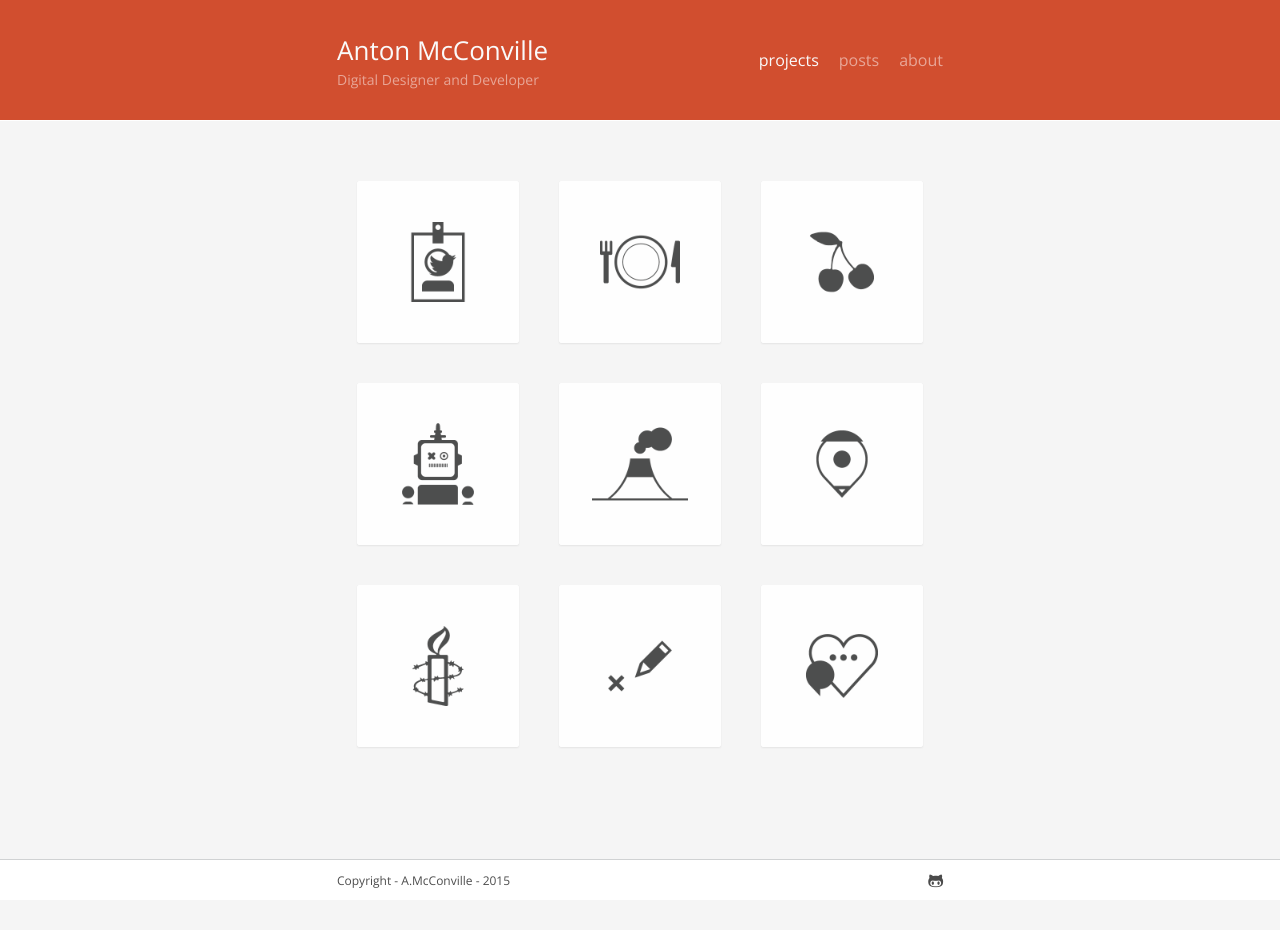
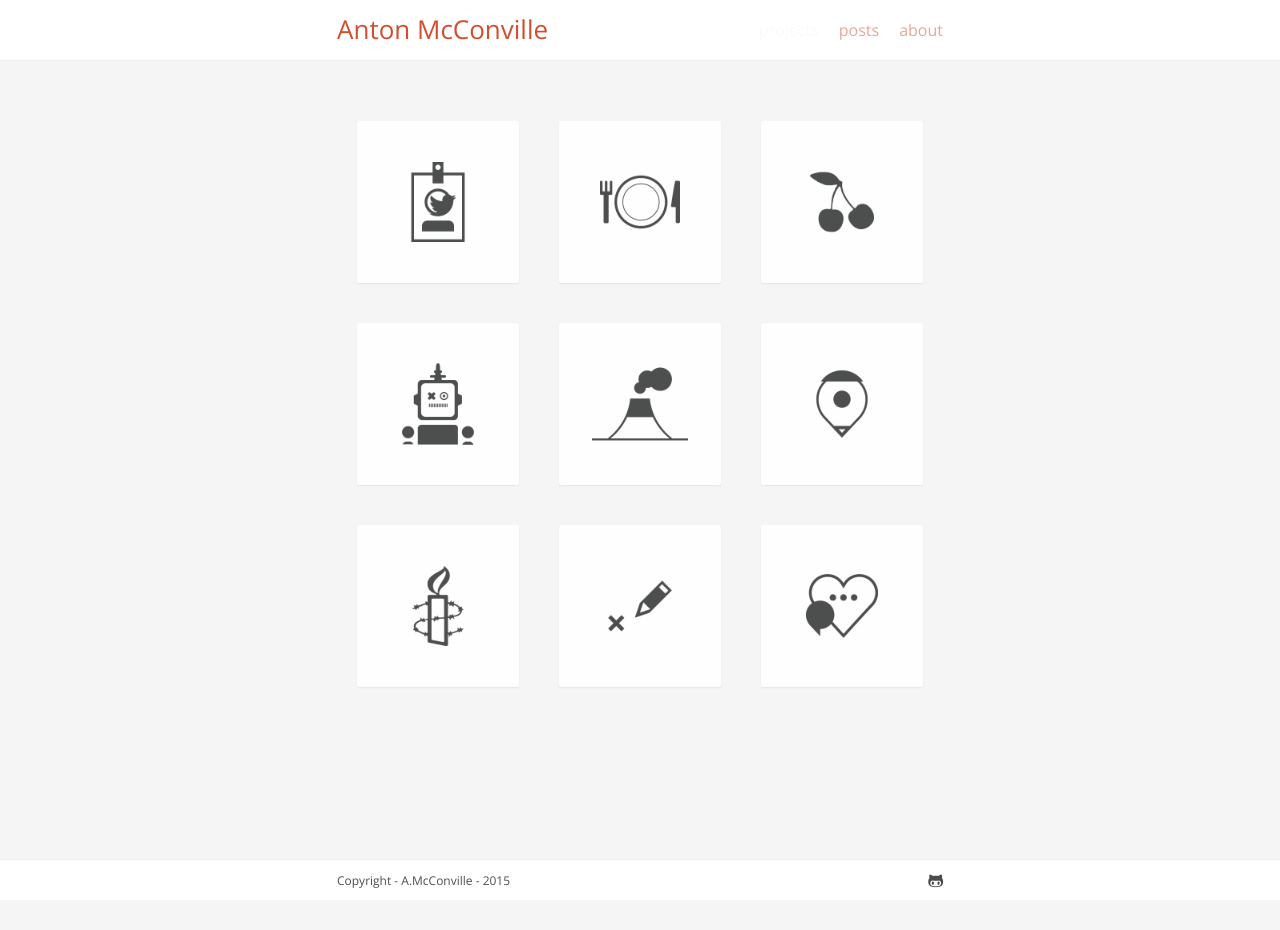
Before and after one commit to antonmc/antonmc.github.io, a Jekyll site: the page index.html, which Jekyll copies as it is, in a window 1280 px wide. Built offline with Jekyll 4.4.1, drawn with Linux system fonts in a browser that asks for light colours; nearby versions of some CDN libraries.

Commit message:
more tweaks

```diff
--- a/_includes/themes/hickory/post.html
+++ b/_includes/themes/hickory/post.html
@@ -15,7 +15,7 @@
             <a href="{{ BASE_PATH }}/index.html">
                 <div class="title">
                     <div class="name">Anton McConville</div>
-                    <div class="description">Digital Designer and Developer</div>
+                    <!--                    <div class="description">Digital Designer and Developer</div>-->
 
                 </div>
             </a>
--- a/about.html
+++ b/about.html
@@ -13,7 +13,7 @@
             <a href="index.html">
                 <div class="title">
                     <div class="name">Anton McConville</div>
-                    <div class="description">Digital Designer and Developer</div>
+                    <!--                    <div class="description">Digital Designer and Developer</div>-->
 
                 </div>
             </a>
--- a/index.html
+++ b/index.html
@@ -13,7 +13,7 @@
             <a href="http://www.hickory.ca">
                 <div class="title">
                     <div class="name">Anton McConville</div>
-                    <div class="description">Digital Designer and Developer</div>
+                    <!--                    <div class="description">Digital Designer and Developer</div>-->
 
                 </div>
             </a>
--- a/style/main.css
+++ b/style/main.css
@@ -119,8 +119,8 @@ p img {
 .top {
     margin: 0;
     padding: 0;
-    background: #d14e2f;
-    height: 120px;
+    background: #ffffff;
+    height: 60px;
     /* border-bottom: 1px solid #addfea; */
 
     display: flex;
@@ -128,7 +128,7 @@ p img {
     align-items: center;
     -webkit-justify-content: center;
     justify-content: center;
-    border-bottom: 1px solid white;
+    border-bottom: 1px solid #eee;
 }
 
 .top-post {
@@ -157,7 +157,7 @@ p img {
 }
 
 .name {
-    color: #fafafa;
+    color: #d14e2f;
     font-size: 26px;
     margin-bottom: 2px;
 }
@@ -210,7 +210,7 @@ p img {
 }
 
 .selected {
-    color: #fafafa;
+    color: #d14e2f;
     /* #e95b28; */
 }
 
@@ -417,7 +417,7 @@ border-radius: 2px;
     margin: 0;
     background: white;
     align-content: center;
-    border-top: 1px solid #d0d2d3;
+    border-top: 1px solid #eeeeee;
 }
 
 .footer-container {
```
Also changed, not shown: blog.md (+1 -1 lines).
